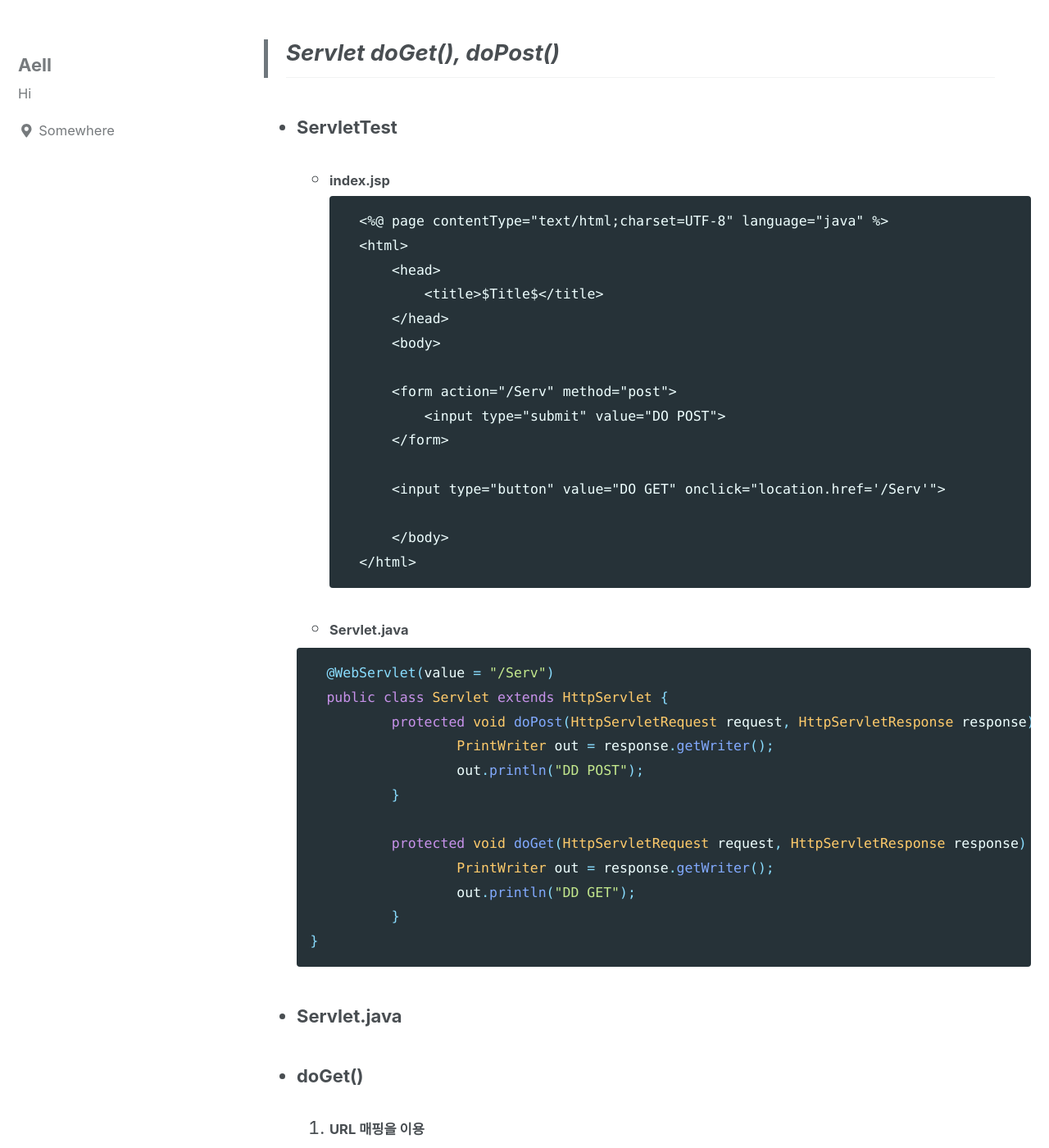
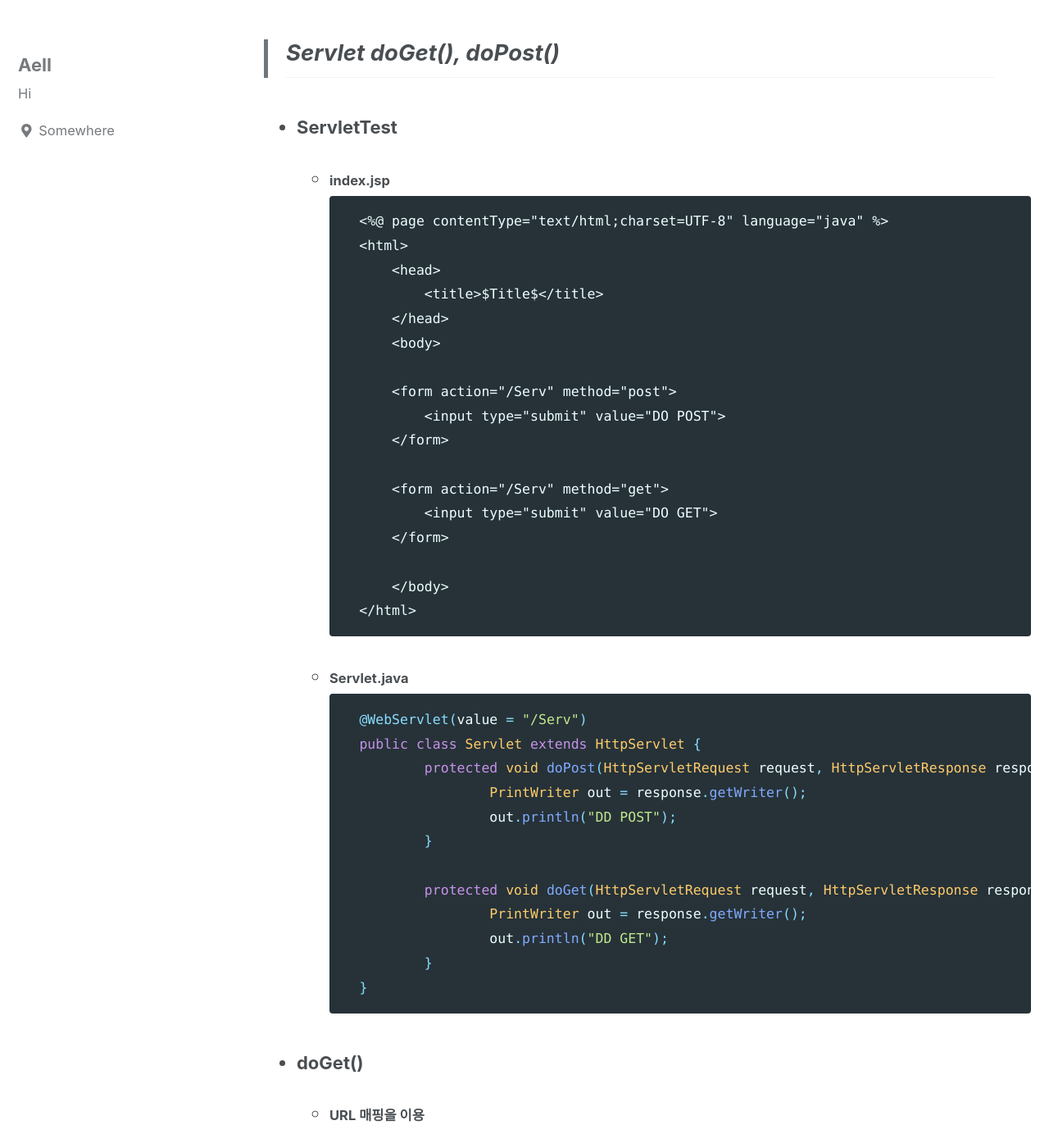
Before and after one commit to mdwgti16/mdwgti16.github.io, a Jekyll site: the page built from _posts/jsp/2020-01-03-servlet_get_post.md, in a window 1280 px wide and 1400 px high, scrolled down 208 px. Shown: the whole window at 82% size. Built offline with Jekyll 4.4.1, drawn with Linux system fonts in a browser that asks for light colours; cached includes are drawn as plain includes; nearby versions of some CDN libraries; comment, search, counter and statistics services are not loaded; some of the changed lines change nothing that is shown; some of the changed text lies outside the part shown.

Commit message:
servlet get post

````diff
--- a/_posts/jsp/2020-01-03-servlet_get_post.md
+++ b/_posts/jsp/2020-01-03-servlet_get_post.md
@@ -25,44 +25,54 @@
 					<input type="submit" value="DO POST">
 				</form>
 
-				<input type="button" value="DO GET" onclick="location.href='/Serv'">
+				<form action="/Serv" method="get">
+					<input type="submit" value="DO GET">
+				</form>
 
 				</body>
 			</html>
 
 	* #### Servlet.java
+		```java
+		@WebServlet(value = "/Serv")
+		public class Servlet extends HttpServlet {
+				protected void doPost(HttpServletRequest request, HttpServletResponse response) throws javax.servlet.ServletException, IOException {
+						PrintWriter out = response.getWriter();
+						out.println("DD POST");
+				}
 
-	```java
-	@WebServlet(value = "/Serv")
-	public class Servlet extends HttpServlet {
-			protected void doPost(HttpServletRequest request, HttpServletResponse response) throws javax.servlet.ServletException, IOException {
-					PrintWriter out = response.getWriter();
-					out.println("DD POST");
-			}
-
-			protected void doGet(HttpServletRequest request, HttpServletResponse response) throws javax.servlet.ServletException, IOException {
-					PrintWriter out = response.getWriter();
-					out.println("DD GET");
-			}
-}
-	```
-
-* ### Servlet.java
+				protected void doGet(HttpServletRequest request, HttpServletResponse response) throws javax.servlet.ServletException, IOException {
+						PrintWriter out = response.getWriter();
+						out.println("DD GET");
+				}
+	}
+		```
 
 * ### doGet()
-	1. #### URL 매핑을 이용
-		* ##### URL은 기본적으로 get방식이므로 URL로 접근이 가능
+	*	#### URL 매핑을 이용
+		* ##### URL 매핑은 은 기본적으로 get 방식이므로 매핑된 URL로 접근하게 되면 doGet() 메소드가 호출된다
 
-    ![](/assets/img/jsp/servlet_get_post1.png)
-	2. ##### form 태그나 button 이용
+   ![](/assets/img/jsp/servlet_get_post1.png)
+
+	* #### form 태그를 이용 (method="get")
+		* ##### DO GET 클릭
 
     ![](/assets/img/jsp/servlet_get_post2.png)
 
-    ![](/assets/img/jsp/servlet_get_post1.png)
+    ![](/assets/img/jsp/servlet_get_post1_1.png)
 
+* ### doPost()
+	* ##### URL 매핑으로 접근하면 get 방식을 이용하므로 form태그를 이용해 호출해야 한다
 
+	* ##### DO POST 클릭
+
+   ![](/assets/img/jsp/servlet_get_post2.png)
+
+	* ##### URL은 같지만 form 태그의 method="post" 이었기 때문에 doPost()가 호출된다
+
+   ![](/assets/img/jsp/servlet_get_post3.png)
 
 * ###### [신입SW인력을 위한 실전 JSP]
 
 
-[신입SW인력을 위한 실전 JSP]: https://www.youtube.com/watch?v=MmxzA_0Vtoo&list=PLieE0qnqO2kTyzAlsvxzoulHVISvO8zA9&index=36
+[신입SW인력을 위한 실전 JSP]: https://www.youtube.com/watch?v=6D1hOSyHJTg&list=PLieE0qnqO2kTyzAlsvxzoulHVISvO8zA9&index=37
````
Also changed, not shown: assets/img/jsp/servlet_get_post1_1.png (added), assets/img/jsp/servlet_get_post3.png (added).
